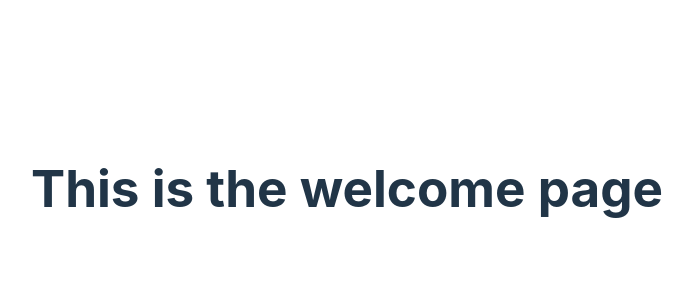
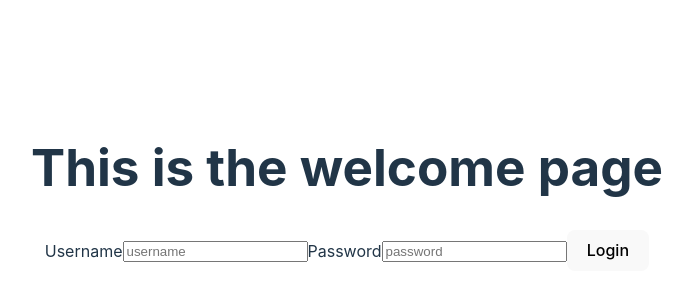
Before and after one commit to Gucci-Man/Capstone-II, a React (Vite) app in the folder frontend/: page / in a window 1280 px wide. Shown: the part 212-512 px from the top of the page, without its empty margins (293-986 px from the left). Built offline with nearby package versions, Linux system fonts and the light colour scheme.

Commit message:
start login form

```diff
--- a/frontend/src/routes/WelcomePage.jsx
+++ b/frontend/src/routes/WelcomePage.jsx
@@ -1,10 +1,51 @@
-import React from 'react';
+import React, {useState} from 'react';
 import { Link } from "react-router-dom";
 
 function WelcomePage() {
+    const initialState = {
+        username: "",
+        password: ""
+    }
+    const [formData, setFormData] = useState(initialState)
+    const handleChange = e => {
+        const {name, value} = e.target;
+        setFormData(data => ({
+            ...data,
+            [name]: value
+        }));
+    }
+
+    const handleSubmit = (e) => {
+        e.preventDefault();
+        const { username, password } = formData;
+        alert(`Created user, ${username} w/ password ${password}`);
+        setFormData(initialState);
+    }
     return (
         <div>
             <h1>This is the welcome page</h1>
+            <form onSubmit={handleSubmit}>
+                <label htmlFor="username">Username</label>
+                <input
+                    id="username"
+                    type="text"
+                    name="username"
+                    placeholder="username"
+                    value={formData.username}
+                    onChange={handleChange}
+                />
+
+                <label htmlFor="password">Password</label>
+                <input
+                    id="password"
+                    type="password"
+                    name="password"
+                    placeholder="password"
+                    value={formData.password}
+                    onChange={handleChange}
+                />
+                <button>Login</button>
+            </form>
         </div>
     );
 }
```
